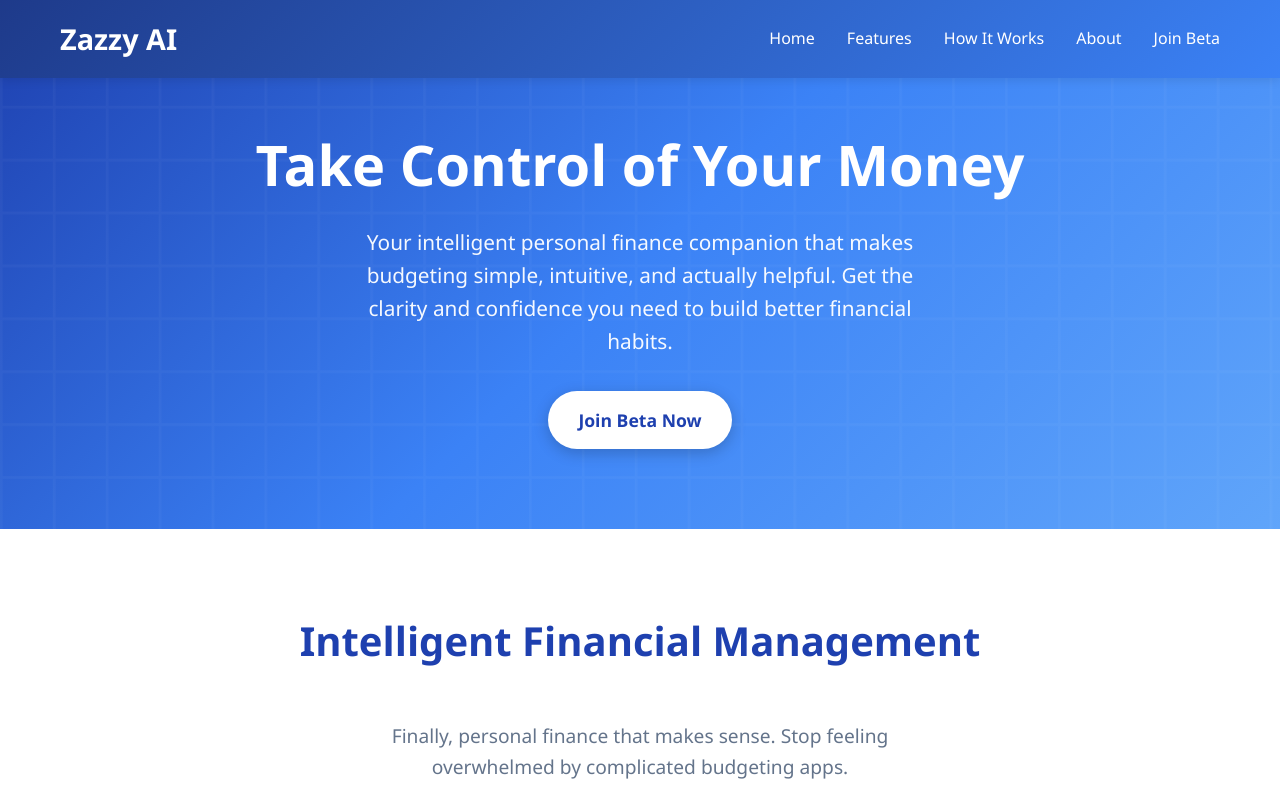
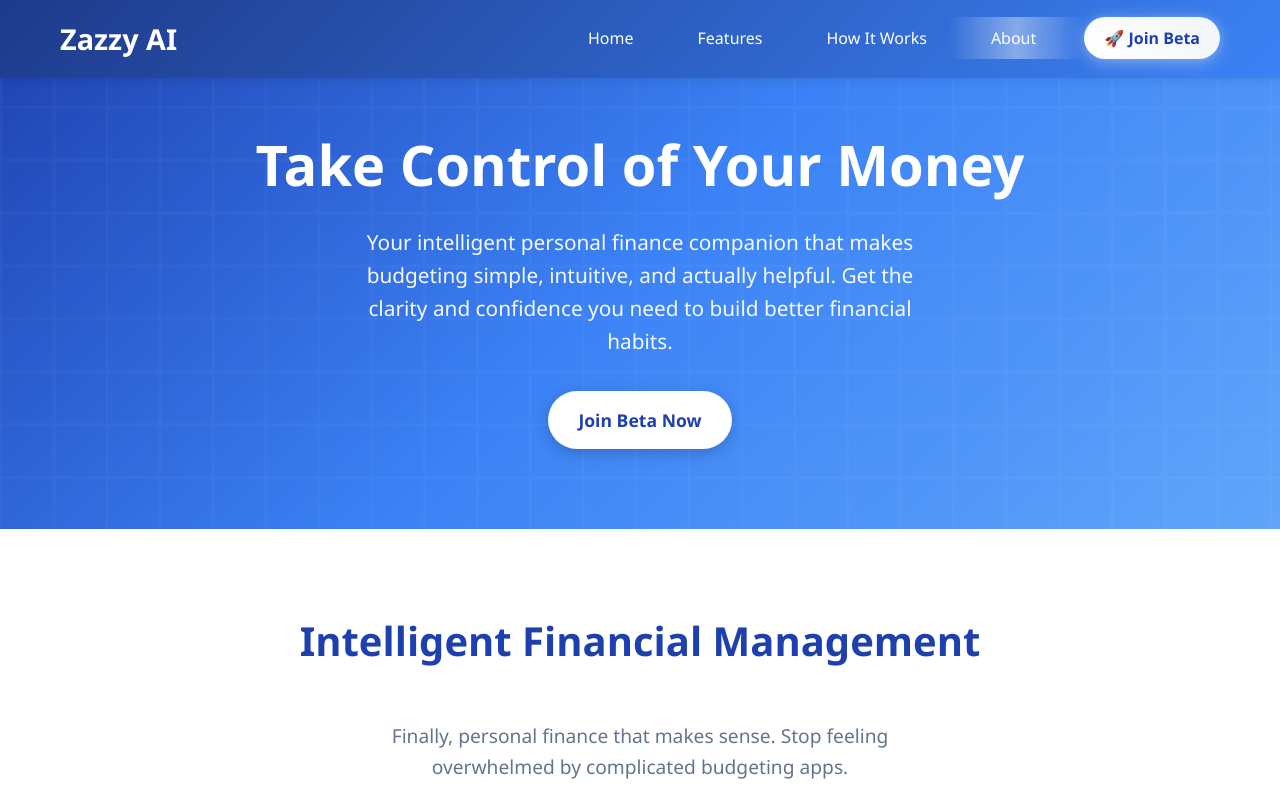
Before and after one commit to sanjdhar/zazzy-ai, a plain HTML site: page public/index.html in a window 1280 px wide. Shown: the top 800 px of the page. Drawn offline with Linux system fonts and the light colour scheme.

Commit message:
Join button pops

```diff
--- a/public/index.html
+++ b/public/index.html
@@ -58,11 +58,55 @@
         .nav-links a {
             color: white;
             text-decoration: none;
-            transition: color 0.3s ease;
+            transition: all 0.3s ease;
+            padding: 8px 16px;
+            border-radius: 25px;
         }
 
         .nav-links a:hover {
             color: #93c5fd;
+        }
+
+        .nav-links a.beta-nav-link {
+            background: linear-gradient(45deg, #ffffff, #f1f5f9);
+            color: #1e40af !important;
+            font-weight: 600;
+            padding: 10px 20px;
+            border-radius: 25px;
+            box-shadow: 0 3px 15px rgba(255, 255, 255, 0.3);
+            animation: pulse-glow 2s infinite;
+            position: relative;
+            overflow: hidden;
+        }
+
+        .nav-links a.beta-nav-link::before {
+            content: '';
+            position: absolute;
+            top: 0;
+            left: -100%;
+            width: 100%;
+            height: 100%;
+            background: linear-gradient(90deg, transparent, rgba(255, 255, 255, 0.4), transparent);
+            transition: left 0.5s;
+        }
+
+        .nav-links a.beta-nav-link:hover {
+            color: #1e40af !important;
+            transform: translateY(-2px);
+            box-shadow: 0 5px 20px rgba(255, 255, 255, 0.4);
+        }
+
+        .nav-links a.beta-nav-link:hover::before {
+            left: 100%;
+        }
+
+        @keyframes pulse-glow {
+            0%, 100% {
+                box-shadow: 0 3px 15px rgba(255, 255, 255, 0.3);
+            }
+            50% {
+                box-shadow: 0 3px 20px rgba(255, 255, 255, 0.5), 0 0 25px rgba(255, 255, 255, 0.3);
+            }
         }
 
         /* Hero Section */
@@ -401,7 +445,7 @@
                 <li><a href="#features">Features</a></li>
                 <li><a href="#how-it-works">How It Works</a></li>
                 <li><a href="#about">About</a></li>
-                <li><a href="#beta">Join Beta</a></li>
+                <li><a href="#beta" class="beta-nav-link">🚀 Join Beta</a></li>
             </ul>
         </nav>
     </header>
```
